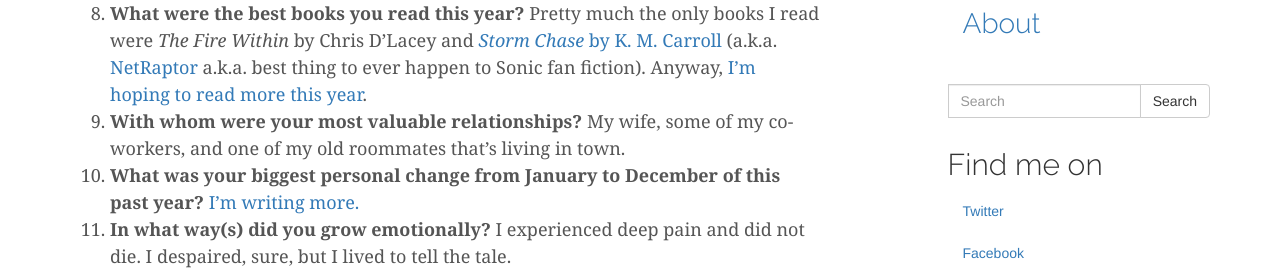
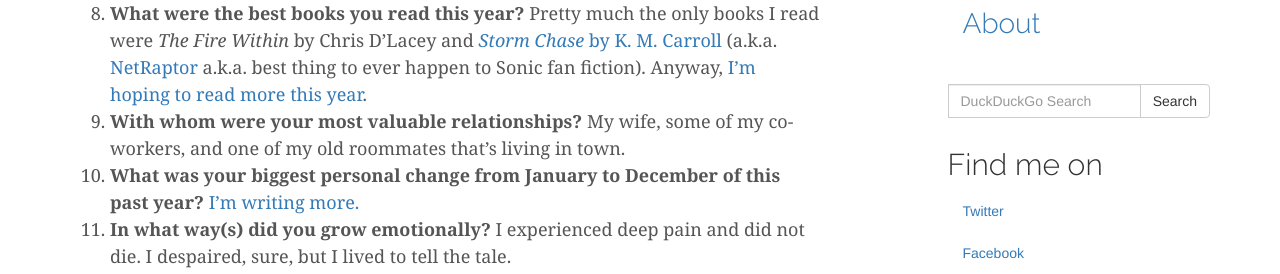
Before and after one commit to oddevan/oddevan-archive, a Jekyll site: the page built from index.html, in a window 1280 px wide. Shown: the part 897-1171 px from the top of the page. Built offline with Jekyll 4.4.1, drawn with Linux system fonts in a browser that asks for light colours; nearby versions of some CDN libraries.

Commit message:
Update default.html

```diff
--- a/_layouts/default.html
+++ b/_layouts/default.html
@@ -68,7 +68,7 @@
     					<form method="get" id="search" action="http://duckduckgo.com/">
     					<div class="input-group">
 					   <input type="hidden" name="sites" value="oddevan.com"/>
-					   <input type="search" class="form-control" name="q" maxlength="255" placeholder="Search"/>
+					   <input type="search" class="form-control" name="q" maxlength="255" placeholder="DuckDuckGo Search"/>
 					   <span class="input-group-btn">
 					   	<button type="submit" class="btn btn-default" value="DuckDuckGo Search">Search</button>
 					   </span>
```
